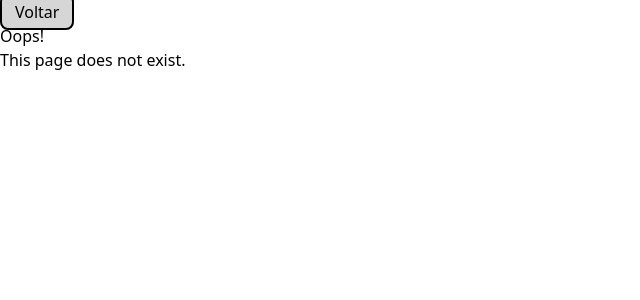
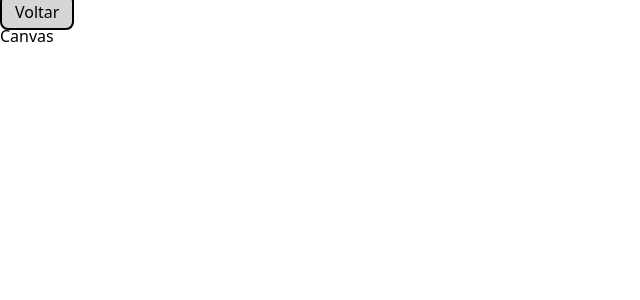
Before and after one commit to gabrielcarlossl/random-tests-app, a React (Vite) app: page /canvas in a window 1280 px wide. Shown: the top 300 px of the page, without its empty margins (0-640 px from the left). Built offline with nearby package versions, Linux system fonts and the light colour scheme.

Commit message:
added canvas test page

```diff
--- a/src/main.tsx
+++ b/src/main.tsx
@@ -14,6 +14,7 @@ import Card from './pages/CardPage.tsx'
 import Table from './pages/Table.tsx'
 import CheckboxList from './pages/CheckBoxListPage.tsx'
 import ListWithSearch from './pages/AsyncCPFSelectPage.tsx'
+import CanvasTests from './pages/CanvasTests.tsx'
 
 const router = createBrowserRouter([
   {
@@ -45,6 +46,10 @@ const router = createBrowserRouter([
     path: "/list-with-search",
     element: <ListWithSearch />
   },
+  {
+    path: "/canvas",
+    element: <CanvasTests />
+  },
 ])
 
 ReactDOM.createRoot(document.getElementById('root')!).render(
--- /dev/null
+++ b/src/pages/CanvasTests.tsx
@@ -0,0 +1,16 @@
+import React from 'react'
+import BackButton from '../components/button/BackButton'
+
+const CanvasTests = () => {
+  return (
+    <div>
+      <BackButton url='/'>Voltar</BackButton>
+      <h1>
+        Canvas
+      </h1>
+
+    </div>
+  )
+}
+
+export default CanvasTests
--- a/src/routes/root.tsx
+++ b/src/routes/root.tsx
@@ -25,6 +25,9 @@ export default function Root() {
               <li>
                 <a href={`/list-with-search`}>List with search</a>
               </li>
+              <li>
+                <a href={`/canvas`}>HTML Canvas Tests</a>
+              </li>
             </ul>
           </nav>
         </div>
```
